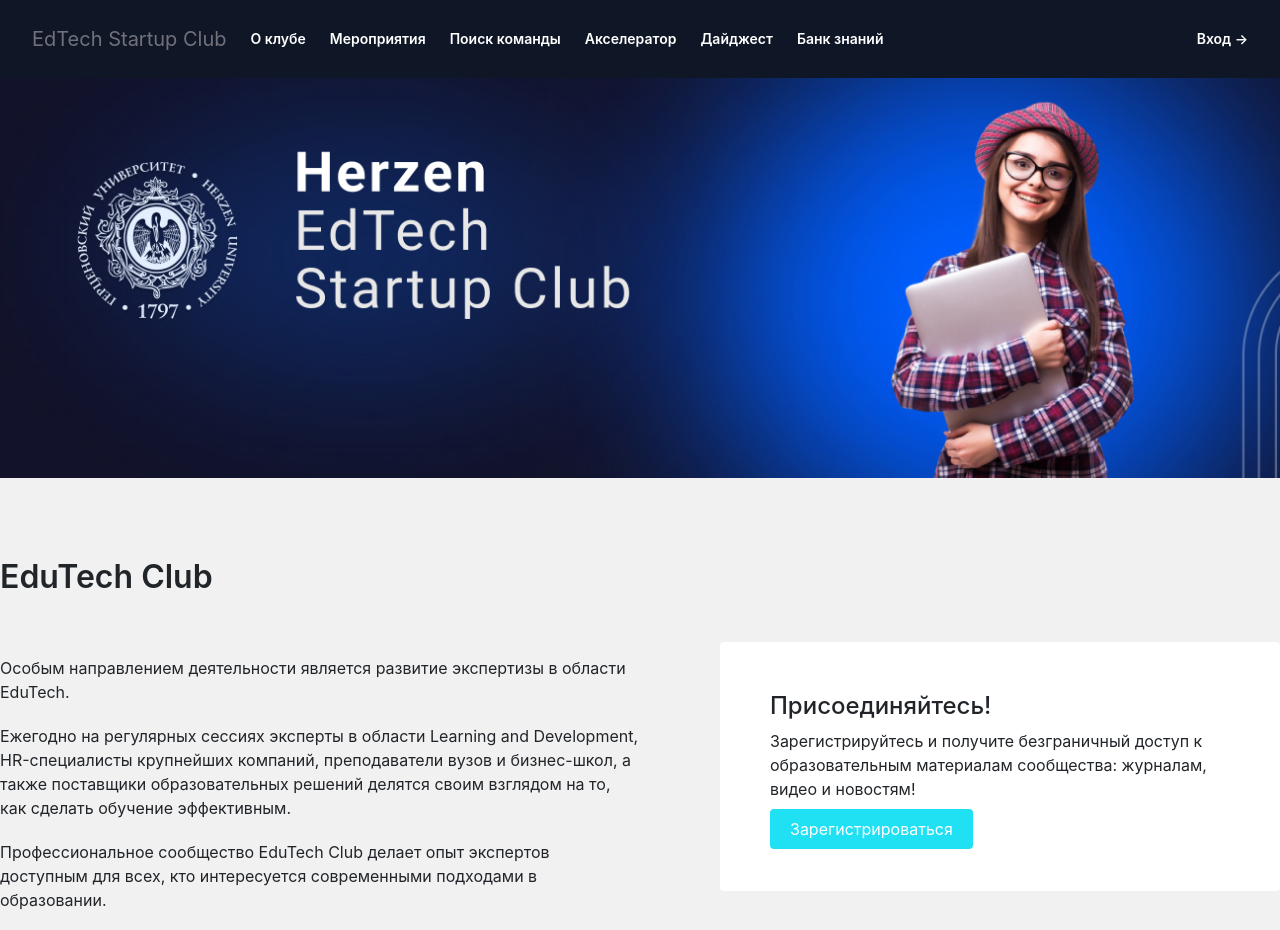
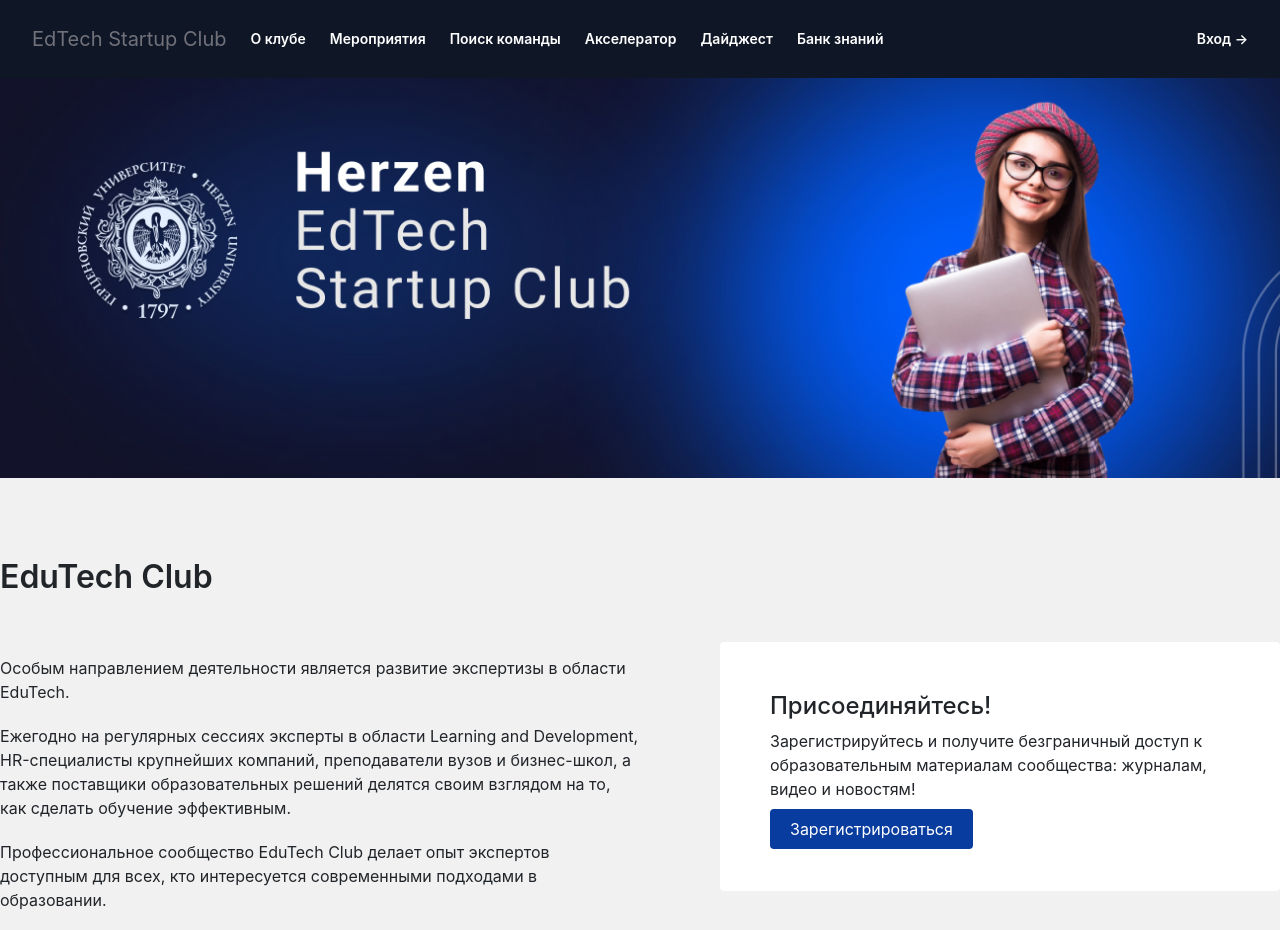
Before and after one commit to tantarin/edtech-club-frontend, a React (Create React App) app: page / in a window 1280 px wide. Shown: the top 930 px of the page. Built offline with nearby package versions, Linux system fonts and the light colour scheme.

Commit message:
изменить кнопку

```diff
--- a/src/components/About/About.css
+++ b/src/components/About/About.css
@@ -70,7 +70,7 @@
   border-radius: 4px;
   color: white;
   padding: 10px 20px;
-  background-color: rgb(32, 225, 243);
+  background-color: rgb(8, 60, 158);
 }
 
 .about__management {
```
